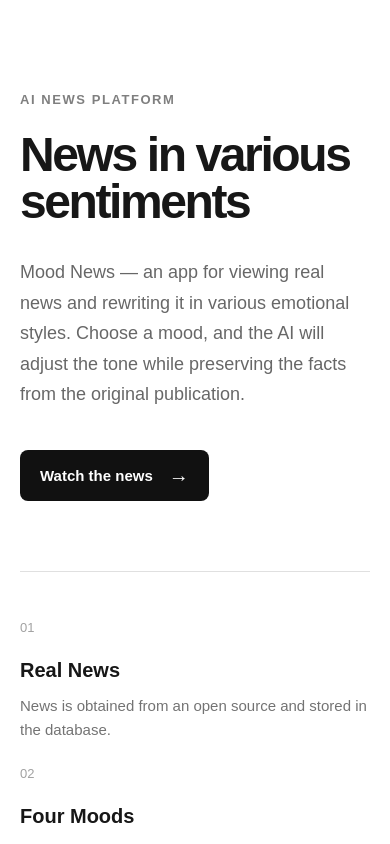
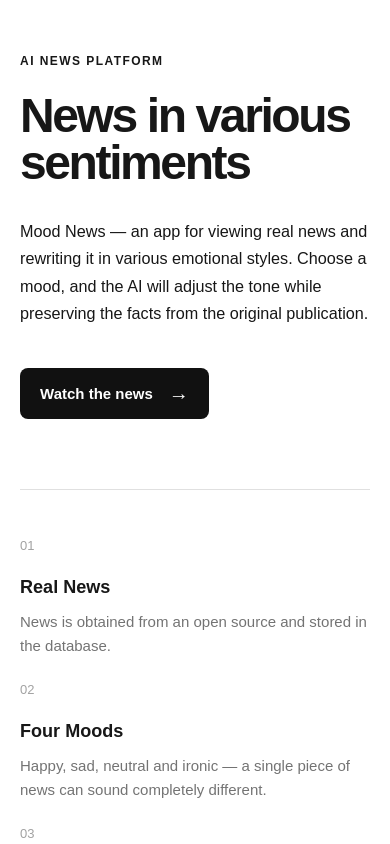
Before and after one commit to PenitentOne-2005/Mood-News-Grid, a Next.js app in the folder news-mood/: page / in a window 390 px wide. Shown: the top 844 px of the page. Built offline with nearby package versions, Linux system fonts and the light colour scheme.

Commit message:
Refine responsive typography and motion

```diff
--- a/news-mood/src/app/page.module.css
+++ b/news-mood/src/app/page.module.css
@@ -1,6 +1,6 @@
 .page {
   min-height: 100vh;
-  padding-inline: 24px;
+  padding-inline: clamp(1.25rem, 1.16rem + 0.38vw, 1.5rem);
 }
 
 .main {
@@ -10,13 +10,14 @@
 
 .hero {
   max-width: 800px;
-  padding: 80px 0 100px;
+  padding: clamp(3.125rem, 2.47rem + 2.82vw, 5rem) 0
+    clamp(4.375rem, 3.72rem + 2.82vw, 6.25rem);
 }
 
 .label {
   display: inline-block;
   margin-bottom: 24px;
-  font-size: 13px;
+  font-size: clamp(0.75rem, 0.7rem + 0.2vw, 0.8125rem);
   font-weight: 600;
   letter-spacing: 0.12em;
   text-transform: uppercase;
@@ -25,7 +26,7 @@
 
 .title {
   margin: 0;
-  font-size: clamp(48px, 8vw, 88px);
+  font-size: clamp(3rem, 8vw, 5.5rem);
   line-height: 0.98;
   letter-spacing: -0.05em;
 }
@@ -33,7 +34,7 @@
 .description {
   max-width: 650px;
   margin: 32px 0 0;
-  font-size: 18px;
+  font-size: clamp(1rem, 0.94rem + 0.3vw, 1.125rem);
   line-height: 1.7;
   opacity: 0.65;
 }
@@ -47,20 +48,25 @@
   border-radius: 8px;
   background: #111;
   color: #fff;
-  font-size: 15px;
+  font-size: 0.9375rem;
   font-weight: 600;
   text-decoration: none;
   transition:
-    transform 0.2s ease,
-    opacity 0.2s ease;
+    scale 0.2s ease,
+    background-color 0.2s ease;
 
   &:hover {
-    transform: translateY(-2px);
-    opacity: 0.85;
+    scale: 1.09;
+    background-color: #737373;
   }
 
   & span {
-    font-size: 20px;
+    font-size: 1.25rem;
+  }
+
+  &:focus-visible {
+    outline: 2px solid #ffffff;
+    outline-offset: 1px;
   }
 }
 
@@ -77,12 +83,12 @@
 
   & h2 {
     margin: 0 0 12px;
-    font-size: 20px;
+    font-size: clamp(1.125rem, 1.08rem + 0.2vw, 1.25rem);
   }
 
   & p {
     margin: 0;
-    font-size: 15px;
+    font-size: 0.9375rem;
     line-height: 1.6;
     opacity: 0.6;
   }
@@ -91,19 +97,11 @@
 .featureNumber {
   display: block;
   margin-bottom: 24px;
-  font-size: 13px;
+  font-size: 0.8125rem;
   opacity: 0.4;
 }
 
 @media (max-width: 768px) {
-  .page {
-    padding: 40px 20px;
-  }
-
-  .hero {
-    padding: 50px 0 70px;
-  }
-
   .features {
     grid-template-columns: 1fr;
   }
@@ -112,3 +110,59 @@
     padding-right: 0;
   }
 }
+
+/* ---------- Entrance animations ---------- */
+
+@media (prefers-reduced-motion: no-preference) {
+  @keyframes fadeInUp {
+    from {
+      opacity: 0;
+      transform: translateY(16px);
+    }
+    to {
+      opacity: 1;
+      transform: translateY(0);
+    }
+  }
+
+  .label,
+  .title,
+  .description,
+  .button,
+  .feature {
+    opacity: 0;
+    animation: fadeInUp 0.6s cubic-bezier(0.16, 1, 0.3, 1) forwards;
+  }
+
+  .label {
+    animation-delay: 0.05s;
+  }
+
+  .title {
+    animation-delay: 0.15s;
+  }
+
+  .description {
+    animation-delay: 0.28s;
+  }
+
+  .button {
+    animation-delay: 0.4s;
+  }
+
+  .feature:nth-child(1) { animation-delay: 0.45s; }
+  .feature:nth-child(2) { animation-delay: 0.55s; }
+  .feature:nth-child(3) { animation-delay: 0.65s; }
+}
+
+@media (prefers-reduced-motion: reduce) {
+  .label,
+  .title,
+  .description,
+  .button,
+  .feature {
+    opacity: 1;
+    animation: none;
+    transform: none;
+  }
+}
--- a/news-mood/src/features/news/News.module.css
+++ b/news-mood/src/features/news/News.module.css
@@ -26,7 +26,7 @@
 .title {
   margin: 0;
 
-  font-size: clamp(36px, 5vw, 56px);
+  font-size: clamp(2.25rem, 5vw, 3.5rem);
   font-weight: 800;
   line-height: 1;
   letter-spacing: -0.04em;
@@ -36,6 +36,50 @@
   max-width: 600px;
   margin: 16px 0 0;
 
-  font-size: 17px;
+  font-size: 1.0625rem;
   line-height: 1.5;
 }
+
+/* ---------- Entrance animations ---------- */
+
+@media (prefers-reduced-motion: no-preference) {
+  @keyframes fadeInUp {
+    from {
+      opacity: 0;
+      transform: translateY(16px);
+    }
+    to {
+      opacity: 1;
+      transform: translateY(0);
+    }
+  }
+
+  .eyebrow,
+  .title,
+  .description {
+    opacity: 0;
+    animation: fadeInUp 0.6s cubic-bezier(0.16, 1, 0.3, 1) forwards;
+  }
+
+  .eyebrow {
+    animation-delay: 0.05s;
+  }
+
+  .title {
+    animation-delay: 0.15s;
+  }
+
+  .description {
+    animation-delay: 0.28s;
+  }
+}
+
+@media (prefers-reduced-motion: reduce) {
+  .eyebrow,
+  .title,
+  .description {
+    opacity: 1;
+    animation: none;
+    transform: none;
+  }
+}
--- a/news-mood/src/features/news/components/newsCard/NewsCard.module.css
+++ b/news-mood/src/features/news/components/newsCard/NewsCard.module.css
@@ -24,8 +24,17 @@
     box-shadow: 0 12px 30px rgba(0, 0, 0, 0.09);
   }
 
-  &:not(:last-child) {
-    margin-bottom: 20px;
+  &:focus-visible {
+    outline: 4px solid #ffffff;
+    outline-offset: 1px;
+  }
+
+  & article {
+    display: flex;
+    flex-direction: column;
+    flex: 1;
+
+    min-width: 0;
   }
 }
 
@@ -63,12 +72,12 @@
 .meta {
   display: flex;
   align-items: center;
-  gap: 7px;
+  gap: 0.4375rem;
 
-  margin-bottom: 10px;
+  margin-bottom: 0.625rem;
 
   color: #777;
-  font-size: 13px;
+  font-size: 0.8125rem;
   line-height: 1.4;
 }
 
@@ -77,11 +86,9 @@
 }
 
 .title {
-  margin: 0 0 12px;
-
   color: #171717;
 
-  font-size: 21px;
+  font-size: 1.3125rem;
   font-weight: 700;
   line-height: 1.25;
 
@@ -92,11 +99,11 @@
   display: -webkit-box;
   overflow: hidden;
 
-  margin: 0 0 20px;
+  margin: 0 0 1.25rem;
 
   color: #5f5f5f;
 
-  font-size: 15px;
+  font-size: 0.9375rem;
   line-height: 1.55;
 
   -webkit-box-orient: vertical;
@@ -112,7 +119,7 @@
 
   color: #111;
 
-  font-size: 14px;
+  font-size: 0.875rem;
   font-weight: 600;
   text-decoration: none;
 
@@ -122,3 +129,39 @@
     color: #666;
   }
 }
+
+/* ---------- Entrance animation ---------- */
+
+@media (prefers-reduced-motion: no-preference) {
+  @keyframes fadeInUp {
+    from {
+      opacity: 0;
+      transform: translateY(16px);
+    }
+    to {
+      opacity: 1;
+      transform: translateY(0);
+    }
+  }
+
+  .card {
+    opacity: 0;
+    animation: fadeInUp 0.5s cubic-bezier(0.16, 1, 0.3, 1) forwards;
+  }
+
+  .card:nth-child(1) { animation-delay: 0.05s; }
+  .card:nth-child(2) { animation-delay: 0.12s; }
+  .card:nth-child(3) { animation-delay: 0.19s; }
+  .card:nth-child(4) { animation-delay: 0.26s; }
+  .card:nth-child(5) { animation-delay: 0.33s; }
+  .card:nth-child(6) { animation-delay: 0.4s; }
+  .card:nth-child(n + 7) { animation-delay: 0.45s; }
+}
+
+@media (prefers-reduced-motion: reduce) {
+  .card {
+    opacity: 1;
+    animation: none;
+    transform: none;
+  }
+}
--- a/news-mood/src/features/news/components/newsDetails/NewsDetails.module.css
+++ b/news-mood/src/features/news/components/newsDetails/NewsDetails.module.css
@@ -4,29 +4,31 @@
   max-width: 1440px;
   margin: 0 auto;
 
-  padding: 48px 32px 80px;
+  padding: clamp(1.5rem, 0.97rem + 2.25vw, 3rem)
+    clamp(1rem, 0.65rem + 1.5vw, 2rem)
+    clamp(3rem, 2.3rem + 3vw, 5rem);
 
   color: #171717;
 }
 
 .header {
   max-width: 1000px;
-  margin: 0 auto 32px;
+  margin: 0 auto clamp(1.5rem, 1.32rem + 0.75vw, 2rem);
 }
 
 .source {
-  margin: 0 0 12px;
+  margin: 0 0 0.75rem;
 
   color: #fff;
 
-  font-size: 14px;
+  font-size: 0.875rem;
   font-weight: 500;
 }
 
 .title {
   margin: 0;
 
-  font-size: clamp(36px, 5vw, 64px);
+  font-size: clamp(2.125rem, 1.47rem + 2.82vw, 4rem);
   font-weight: 800;
   line-height: 1.05;
 
@@ -40,7 +42,7 @@
 
   width: 100%;
   max-width: 1200px;
-  height: 520px;
+  height: clamp(15rem, 8.84rem + 26.29vw, 32.5rem);
 
   margin: 0 auto 40px;
 
@@ -61,7 +63,7 @@
 :is(.original, .mood) {
   min-width: 0;
 
-  padding: 28px;
+  padding: clamp(1.25rem, 1.07rem + 0.75vw, 1.75rem);
 
   border: 1px solid #e5e5e5;
   border-radius: 18px;
@@ -81,7 +83,7 @@
   display: flex;
   align-items: center;
 
-  margin-bottom: 24px;
+  margin-bottom: 1.5rem;
 }
 
 .badge {
@@ -96,14 +98,14 @@
 
   color: #555;
 
-  font-size: 13px;
+  font-size: 0.8125rem;
   font-weight: 700;
 }
 
 :is(.text, .placeholder) {
   margin: 0;
 
-  font-size: 17px;
+  font-size: clamp(1rem, 0.98rem + 0.09vw, 1.0625rem);
   line-height: 1.75;
   white-space: pre-line;
 }
@@ -133,65 +135,99 @@
 
   color: #222;
 
-  font-size: 14px;
+  font-size: 0.875rem;
   font-weight: 600;
   text-decoration: none;
 
   transition:
-    background 0.2s ease,
-    border-color 0.2s ease,
-    transform 0.2s ease;
+    scale 0.2s ease,
+    background-color 0.2s ease;
 
   &:hover {
-    background: #f3f3f3;
-    border-color: #ccc;
+    scale: 1.09;
+    background-color: #dbdbdb;
+  }
 
-    transform: translateY(-1px);
+  &:focus-visible {
+    outline: 3px solid #ffffff;
+    outline-offset: 1px;
   }
 }
 
 @media (max-width: 900px) {
-  .page {
-    padding: 32px 20px 60px;
-  }
-
-  .image {
-    height: 400px;
-  }
-
   .content {
     grid-template-columns: 1fr;
   }
 }
 
 @media (max-width: 600px) {
-  .page {
-    padding: 24px 16px 48px;
-  }
-
-  .header {
-    margin-bottom: 24px;
-  }
-
-  .title {
-    font-size: 34px;
-  }
-
-  .image {
-    height: 240px;
-    margin-bottom: 24px;
-
-    border-radius: 14px;
-  }
-
   :is(.original, .mood) {
-    padding: 20px;
-
     border-radius: 14px;
   }
 
   :is(.text, .placeholder) {
-    font-size: 16px;
     line-height: 1.65;
   }
 }
+
+/* ---------- Entrance animations ---------- */
+
+@media (prefers-reduced-motion: no-preference) {
+  @keyframes fadeInUp {
+    from {
+      opacity: 0;
+      transform: translateY(16px);
+    }
+    to {
+      opacity: 1;
+      transform: translateY(0);
+    }
+  }
+
+  .source,
+  .title,
+  .image,
+  .original,
+  .mood,
+  .sourceLink {
+    opacity: 0;
+    animation: fadeInUp 0.6s cubic-bezier(0.16, 1, 0.3, 1) forwards;
+  }
+
+  .source {
+    animation-delay: 0.05s;
+  }
+
+  .title {
+    animation-delay: 0.15s;
+  }
+
+  .image {
+    animation-delay: 0.28s;
+  }
+
+  .original {
+    animation-delay: 0.4s;
+  }
+
+  .mood {
+    animation-delay: 0.48s;
+  }
+
+  .sourceLink {
+    animation-delay: 0.56s;
+  }
+}
+
+@media (prefers-reduced-motion: reduce) {
+  .source,
+  .title,
+  .image,
+  .original,
+  .mood,
+  .sourceLink {
+    opacity: 1;
+    animation: none;
+    transform: none;
+  }
+}
--- a/news-mood/src/features/news/components/newsDetails/components/moodNews/MoodNews.module.css
+++ b/news-mood/src/features/news/components/newsDetails/components/moodNews/MoodNews.module.css
@@ -17,7 +17,7 @@
 .statusLabel {
   color: #888;
 
-  font-size: 13px;
+  font-size: 0.8125rem;
   font-weight: 500;
 }
 
@@ -30,7 +30,7 @@
 
   color: #333;
 
-  font-size: 13px;
+  font-size: 0.8125rem;
   font-weight: 700;
   text-transform: capitalize;
 }
@@ -38,7 +38,7 @@
 .content {
   color: #333;
 
-  font-size: 17px;
+  font-size: 1.0625rem;
   line-height: 1.75;
 
   & p {
@@ -57,6 +57,6 @@
   background-color: #fef2f2;
   color: #b91c1c;
 
-  font-size: 14px;
+  font-size: 0.875rem;
   line-height: 1.5;
 }
--- a/news-mood/src/features/news/components/newsDetails/components/moodNews/components/moodSelector/MoodSelector.module.css
+++ b/news-mood/src/features/news/components/newsDetails/components/moodNews/components/moodSelector/MoodSelector.module.css
@@ -26,7 +26,7 @@
   color: #666;
 
   font: inherit;
-  font-size: 14px;
+  font-size: 0.875rem;
   font-weight: 600;
 
   cursor: pointer;
@@ -40,6 +40,11 @@
     color: #222;
     background: #fff;
   }
+
+  &:focus-visible {
+    outline: 2px solid #000000;
+    outline-offset: 2px;
+  }
 }
 
 .active {
@@ -51,5 +56,5 @@
 }
 
 .emoji {
-  font-size: 17px;
+  font-size: 1.0625rem;
 }
```
